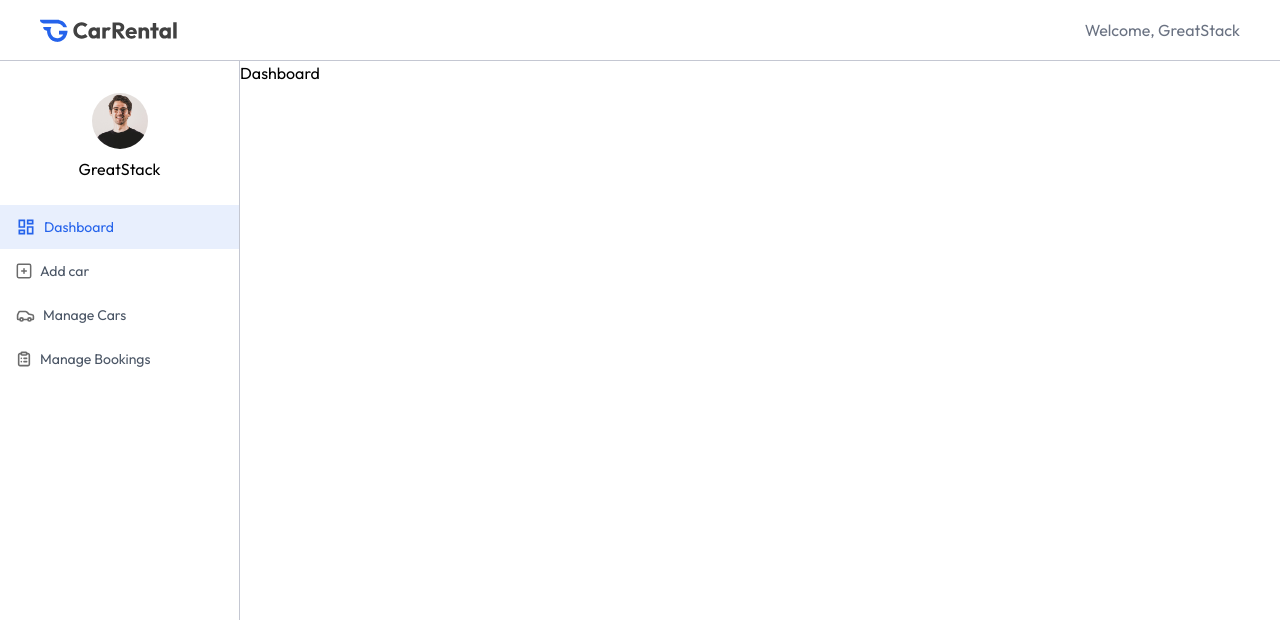
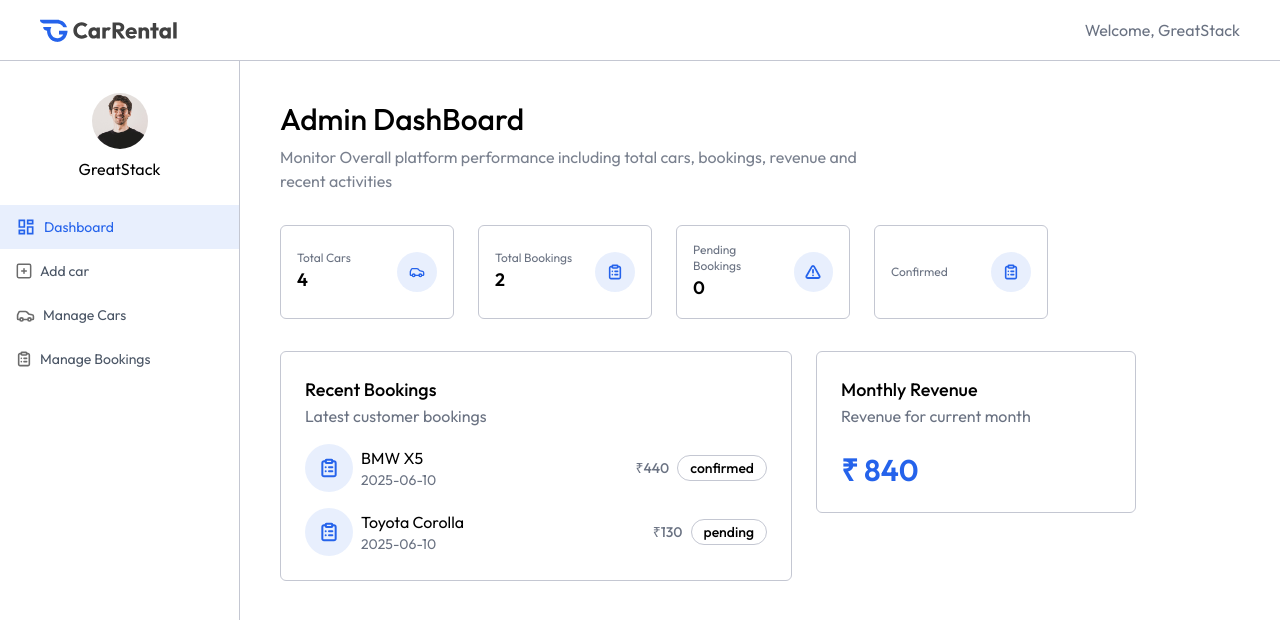
Before and after one commit to Sharukhkhan561/clients, a React (Vite) app: page /owner in a window 1280 px wide. Shown: the top 620 px of the page. Built offline with nearby package versions, Linux system fonts and the light colour scheme.

Commit message:
Adding dashboard component in owner component.

```diff
--- a/src/pages/owner/Dashboard.jsx
+++ b/src/pages/owner/Dashboard.jsx
@@ -1,9 +1,111 @@
-import React from 'react'
+import React, { useState, useEffect } from "react";
+import { assets, dummyDashboardData } from "../../assets/assets";
+import Title from "../../components/owner/Title";
 
 const Dashboard = () => {
+  const currency = import.meta.env.VITE_CURRENCY;
+  const [data, setData] = useState({
+    totalCars: 0,
+    totalBookings: 0,
+    pendingBookings: 0,
+    completeBookings: 0,
+    recentBookings: [],
+    monthlyRevenue: 0,
+  });
+  const dashBoardCards = [
+    { title: "Total Cars", value: data.totalCars, icon: assets.carIconColored },
+    {
+      title: "Total Bookings",
+      value: data.totalBookings,
+      icon: assets.listIconColored,
+    },
+    {
+      title: "Pending Bookings",
+      value: data.pendingBookings,
+      icon: assets.cautionIconColored,
+    },
+    {
+      title: "Confirmed",
+      value: data.completeBookings,
+      icon: assets.listIconColored,
+    },
+  ];
+  useEffect(() => {
+    setData(dummyDashboardData);
+  }, []);
+
   return (
-    <div>Dashboard</div>
-  )
-}
+    <div className="px-4 pt-10 md:px-10 flex-1">
+      <Title
+        title="Admin DashBoard"
+        subTitle="Monitor Overall platform performance including  total cars, bookings, revenue and recent activities"
+      />
+      <div className="grid sm:grid-cols-2 md:grid-cols-3 lg:grid-cols-4 gap-6 my-8 max-w-3xl">
+        {dashBoardCards.map((card, index) => (
+          <div
+            key={index}
+            className="flex gap-2 items-center justify-between p-4 rounded-md border border-borderColor"
+          >
+            <div>
+              <h1 className="text-xs text-gray-500">{card.title}</h1>
+              <p className="text-lg font-semibold">{card.value}</p>
+            </div>
+            <div className="flex items-center justify-center rounded-full w-10 h-10 bg-primary/10">
+              <img className="h-4 w-4" src={card.icon} alt="" />
+            </div>
+          </div>
+        ))}
+      </div>
+      <div className="flex flex-wrap items-start gap-6 mb-8 w-full">
+        {/* recent bookings  */}
+        <div className="p-4 md:p-6 border border-borderColor rounded-md max-w-lg w-full">
+          <h1 className="text-lg font-medium">Recent Bookings</h1>
+          <p className="text-gray-500">Latest customer bookings</p>
+          {data.recentBookings.map((booking, index) => (
+            <div
+              key={index}
+              className="mt-4 flex items-center  justify-between"
+            >
+              <div className="flex items-center gap-2">
+                <div className="hidden md:flex items-center justify-center w-12 h-12 rounded-full bg-primary/10">
+                  <img
+                    src={assets.listIconColored}
+                    className="h-5 w-5"
+                    alt=""
+                  />
+                </div>
+                <div>
+                  <p>
+                    {booking.car.brand} {booking.car.model}
+                  </p>
+                  <p className=" text-sm text-gray-500">
+                    {booking.createdAt.split("T")[0]}
+                  </p>
+                </div>
+              </div>
+              <div className="flex items-center gap-2 font-medium">
+                <p className="text-sm text-gray-500">
+                  {currency}
+                  {booking.price}
+                </p>
+                <p className="px-3 py-0.5 border border-borderColor rounded-full text-sm">
+                  {booking.status}
+                </p>
+              </div>
+            </div>
+          ))}
+        </div>
+        {/* Monthly revenue */}
+        <div className="p-4 md:p-6 mb-6 border border-borderColor rounded-md w-full md:max-w-xs">
+          <h1 className="text-lg font-medium">Monthly Revenue</h1>
+          <p className="text-gray-500">Revenue for current month</p>
+          <p className="text-3xl mt-6 font-semibold text-primary">
+            {currency} {data.monthlyRevenue}
+          </p>
+        </div>
+      </div>
+    </div>
+  );
+};
 
-export default Dashboard
+export default Dashboard;
```
